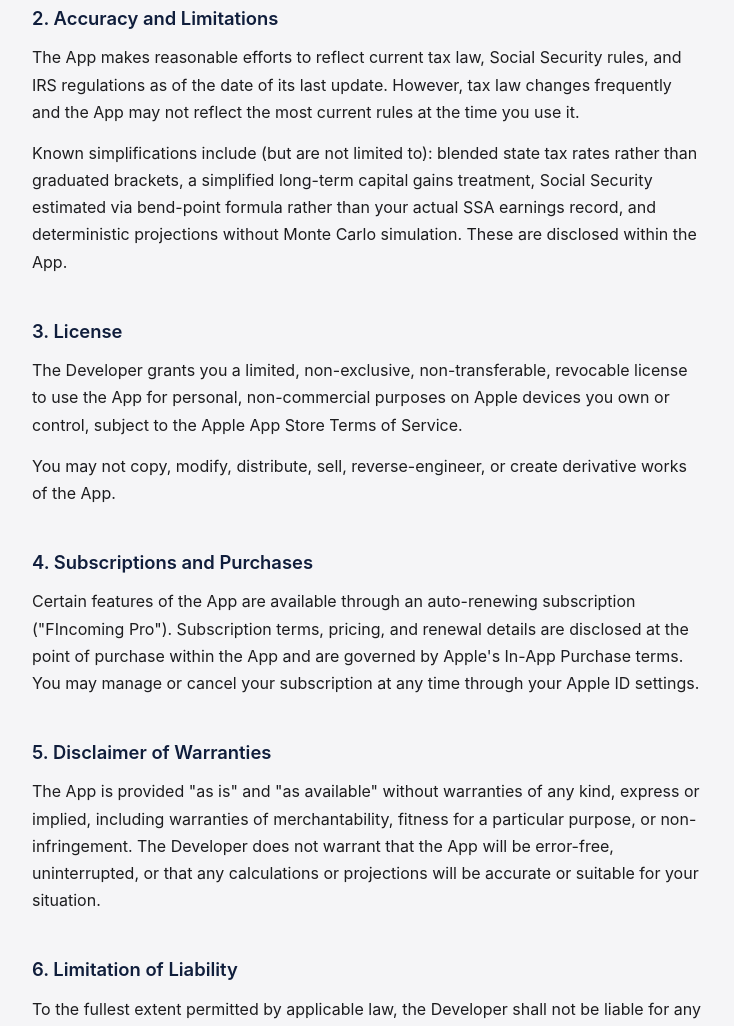
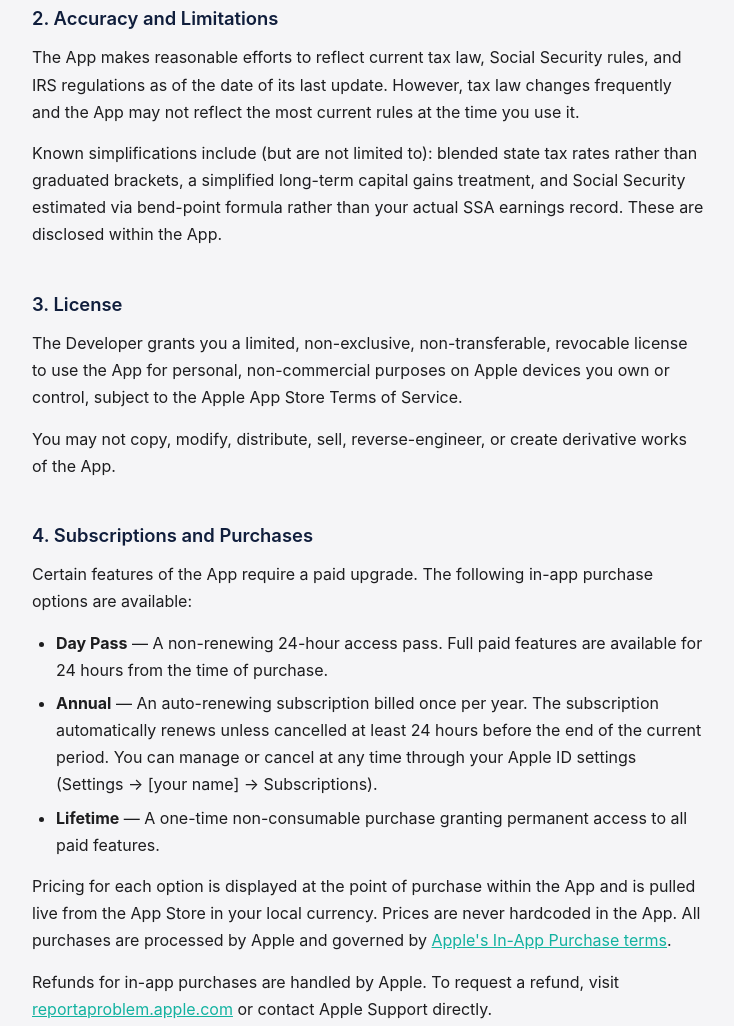
Before and after one commit to fincoming/fincoming-app, a plain HTML site: page docs/terms/index.html in a window 1280 px wide. Shown: the part 716-1742 px from the top of the page, without its empty margins (272-1006 px from the left). Drawn offline with nearby package versions, Linux system fonts and the light colour scheme; a web font is replaced by a local one.

Commit message:
Legal: 5 pre-submission ToS/Privacy edits (May 24, 2026)
ToS:
- §2: Remove stale 'deterministic projections without Monte Carlo
  simulation' (MC shipped in v1)
- §4: Replace 'FIncoming Pro' single-subscription with accurate
  three-tier IAP disclosure (day pass / annual / lifetime) including
  auto-renewal terms and Apple cancellation instructions
- §4: Add Apple refund policy with reportaproblem.apple.com link

Privacy:
- §2: Add iOS crash diagnostic note (Apple receives, we do not)
- §3: Add Apple IAP payment data disclosure — explicit that Apple
  receives payment/transaction data only; retirement planning data
  entered in the App never leaves the device

```diff
--- a/docs/terms/index.html
+++ b/docs/terms/index.html
@@ -10,7 +10,7 @@
 
 <header class="site-header">
   <h1><span class="brand-wordmark">FI<span class="brand-italic">ncoming</span></span> — Terms of Service</h1>
-  <p>Effective date: May 16, 2026 &nbsp;|&nbsp; Last updated: May 16, 2026</p>
+  <p>Effective date: May 16, 2026 &nbsp;|&nbsp; Last updated: May 24, 2026</p>
   <nav class="site-nav" aria-label="Site">
     <a href="../">Home</a>
     <a href="../support/">Support</a>
@@ -28,14 +28,21 @@
 
   <h2>2. Accuracy and Limitations</h2>
   <p>The App makes reasonable efforts to reflect current tax law, Social Security rules, and IRS regulations as of the date of its last update. However, tax law changes frequently and the App may not reflect the most current rules at the time you use it.</p>
-  <p>Known simplifications include (but are not limited to): blended state tax rates rather than graduated brackets, a simplified long-term capital gains treatment, Social Security estimated via bend-point formula rather than your actual SSA earnings record, and deterministic projections without Monte Carlo simulation. These are disclosed within the App.</p>
+  <p>Known simplifications include (but are not limited to): blended state tax rates rather than graduated brackets, a simplified long-term capital gains treatment, and Social Security estimated via bend-point formula rather than your actual SSA earnings record. These are disclosed within the App.</p>
 
   <h2>3. License</h2>
   <p>The Developer grants you a limited, non-exclusive, non-transferable, revocable license to use the App for personal, non-commercial purposes on Apple devices you own or control, subject to the Apple App Store Terms of Service.</p>
   <p>You may not copy, modify, distribute, sell, reverse-engineer, or create derivative works of the App.</p>
 
   <h2>4. Subscriptions and Purchases</h2>
-  <p>Certain features of the App are available through an auto-renewing subscription ("FIncoming Pro"). Subscription terms, pricing, and renewal details are disclosed at the point of purchase within the App and are governed by Apple's In-App Purchase terms. You may manage or cancel your subscription at any time through your Apple ID settings.</p>
+  <p>Certain features of the App require a paid upgrade. The following in-app purchase options are available:</p>
+  <ul>
+    <li><strong>Day Pass</strong> — A non-renewing 24-hour access pass. Full paid features are available for 24 hours from the time of purchase.</li>
+    <li><strong>Annual</strong> — An auto-renewing subscription billed once per year. The subscription automatically renews unless cancelled at least 24 hours before the end of the current period. You can manage or cancel at any time through your Apple ID settings (Settings → [your name] → Subscriptions).</li>
+    <li><strong>Lifetime</strong> — A one-time non-consumable purchase granting permanent access to all paid features.</li>
+  </ul>
+  <p>Pricing for each option is displayed at the point of purchase within the App and is pulled live from the App Store in your local currency. Prices are never hardcoded in the App. All purchases are processed by Apple and governed by <a href="https://www.apple.com/legal/internet-services/itunes/us/terms.html">Apple's In-App Purchase terms</a>.</p>
+  <p>Refunds for in-app purchases are handled by Apple. To request a refund, visit <a href="https://reportaproblem.apple.com">reportaproblem.apple.com</a> or contact Apple Support directly.</p>
 
   <h2>5. Disclaimer of Warranties</h2>
   <p>The App is provided "as is" and "as available" without warranties of any kind, express or implied, including warranties of merchantability, fitness for a particular purpose, or non-infringement. The Developer does not warrant that the App will be error-free, uninterrupted, or that any calculations or projections will be accurate or suitable for your situation.</p>
```
Also changed, not shown: docs/privacy/index.html (+3 -1 lines), legal/privacy.html (+3 -1 lines), legal/terms.html (+10 -3 lines).
